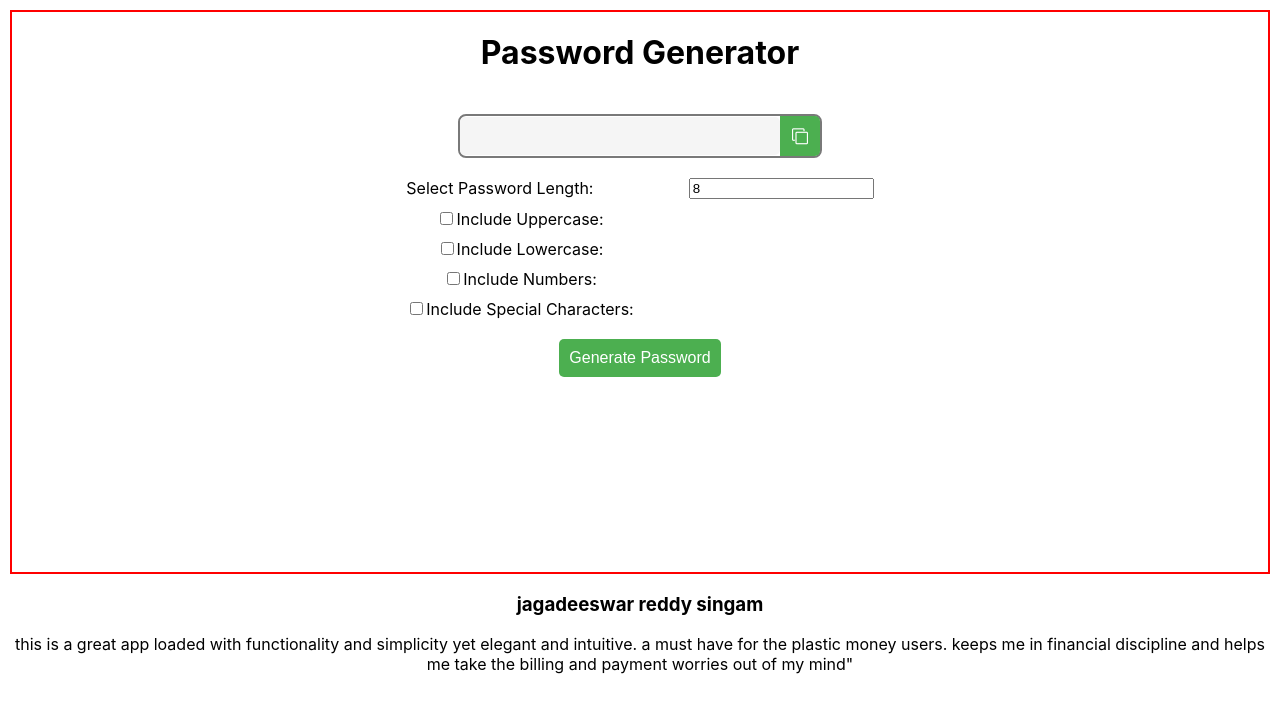
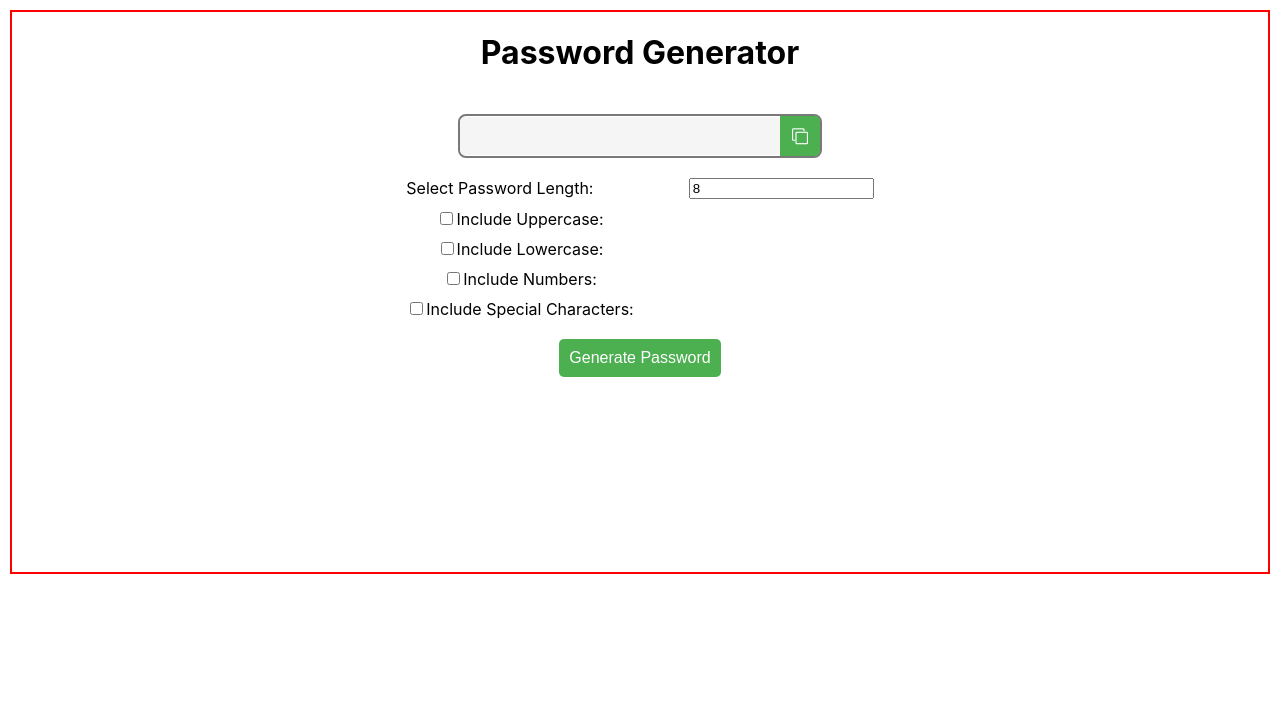
Before and after one commit to himanshu20163/password_generator, a React (Create React App) app: page / in a window 1280 px wide. Shown: the top 712 px of the page. Built offline with nearby package versions, Linux system fonts and the light colour scheme.

Commit message:
Update App.js

```diff
--- a/src/App.js
+++ b/src/App.js
@@ -4,14 +4,12 @@ import './about.css';
 import PasswordGenerator from './About';
 import Cards from './Component/Profilecards'
 import { useState } from 'react';
-import TestimonialSlider from './img/Slider';
 
 function App() {
 
   return (
     <div style={{display:"flex",flexWrap:"wrap",padding:"10px"}}>
       <PasswordGenerator />
-      <TestimonialSlider />
     </div>
   );
 }
```
